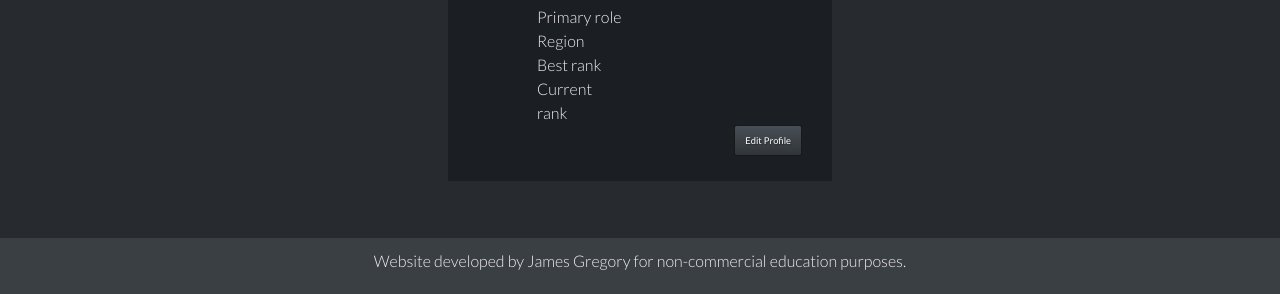
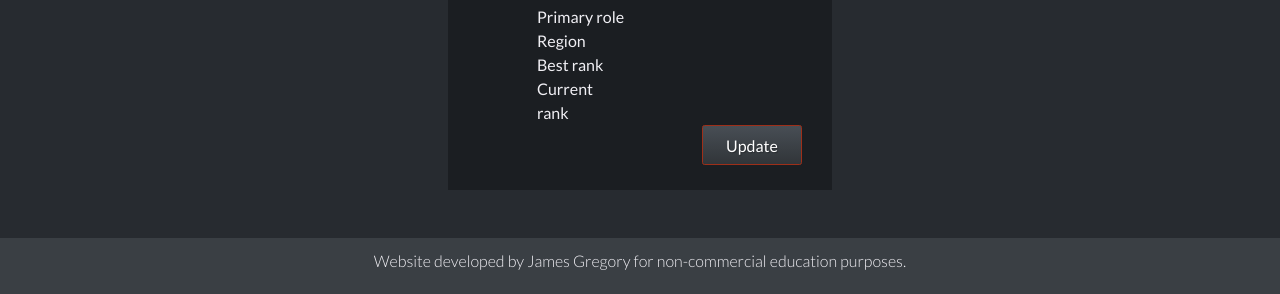
Before and after one commit to asdfractal/clockwerks-catalogue, a Flask app: a page that uses templates/components/user-profile.html in a window 1280 px wide. Shown: the part 506-800 px from the top of the page. Run offline with Flask 2, Linux system fonts and the light colour scheme; the visitor is signed in with stand-in values (Sample User, id 1); data that the repository does not hold is empty; some libraries are stand-ins or nearby versions.

Commit message:
add bold style to profile category text

```diff
--- a/static/css/style.css
+++ b/static/css/style.css
@@ -1,4 +1,4 @@
-@import url('https://fonts.googleapis.com/css2?family=Audiowide&family=Lato:wght@300;400&display=swap');
+@import url('https://fonts.googleapis.com/css2?family=Audiowide&family=Lato:wght@300;400;500&display=swap');
 
 html {
 	height: 100%;
@@ -203,6 +203,16 @@ hr {
 	padding: 1rem 0.8rem;
 }
 
+.profile-title-text {
+	font-family: 'Audiowide', cursive;
+	font-size: 2.5rem;
+	color: #9E2F19;
+}
+
+.profile-text-bold {
+	font-weight: 500;
+}
+
 .form-title {
 	font-family: 'Audiowide', cursive;
 	font-size: 3rem;
@@ -212,13 +222,6 @@ hr {
 
 .form-control {
 	font-size: 1.4rem;
-}
-
-.form-btn {
-	width: 100px;
-	height: 40px;
-	background: #9E2F19;
-	font-size: 1.8rem;
 }
 
 .form-btn {
--- a/templates/components/user-profile.html
+++ b/templates/components/user-profile.html
@@ -1,7 +1,7 @@
 <div class="profile-inner-wrapper p-4">
 	<div class="row profile-title">
 		<div class="col-6 col-md-4 offset-md-2">
-			<h1>{{ current_user['name'] }}</h1>
+			<h1 class="profile-title-text text-capitalize">{{ current_user['name'] }}</h1>
 		</div>
 		<div class="col-6">
 			<img class="" src="http://cdn.dota2.com/apps/dota2/images/heroes/antimage_sb.png" alt="">
@@ -10,7 +10,7 @@
 	<hr class="mb-4">
 	<div class="row">
 		<div class="col-6 col-md-4 offset-md-2">
-			<p>Primary role</p>
+			<p class="profile-text-bold">Primary role</p>
 		</div>
 		<div class="col-6">
 			<p>{{ current_user['primary_role']}}</p>
@@ -18,7 +18,7 @@
 	</div>
 	<div class="row">
 		<div class="col-6 col-md-4 offset-md-2">
-			<p>Region</p>
+			<p class="profile-text-bold">Region</p>
 		</div>
 		<div class="col-6">
 			<p>{{ current_user['region']}}</p>
@@ -26,14 +26,14 @@
 	</div>
 	<div class="row">
 		<div class="col-6 col-md-4 offset-md-2">
-			<p>Best rank</p>
+			<p class="profile-text-bold">Best rank</p>
 		</div>
 		<div class="col-6">
 			<p>{{ current_user['best_rank']}}</p>
 		</div>
 	</div><div class="row">
 		<div class="col-6 col-md-4 offset-md-2">
-			<p>Current rank</p>
+			<p class="profile-text-bold">Current rank</p>
 		</div>
 		<div class="col-6">
 			<p>{{ current_user['current_rank']}}</p>
@@ -41,7 +41,7 @@
 	</div>
 	<div class="row">
 		<div class="col-12">
-			<a class="btn btn-primary float-right" href="{{ url_for('edit_profile', username=current_user['name']) }}">Edit Profile</a>
+			<a class="btn btn-primary form-btn-create float-right" href="{{ url_for('edit_profile', username=current_user['name']) }}">Update</a>
 		</div>
 	</div>
 </div>
```
